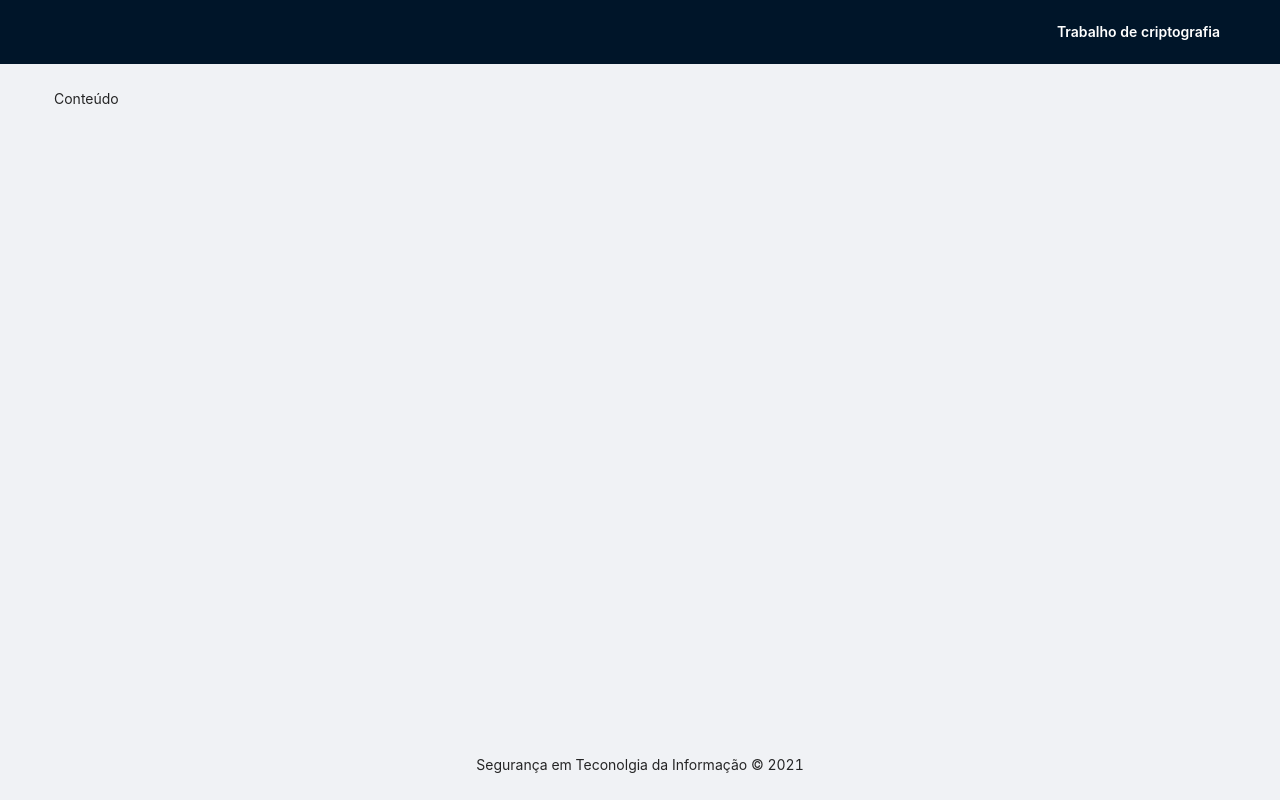
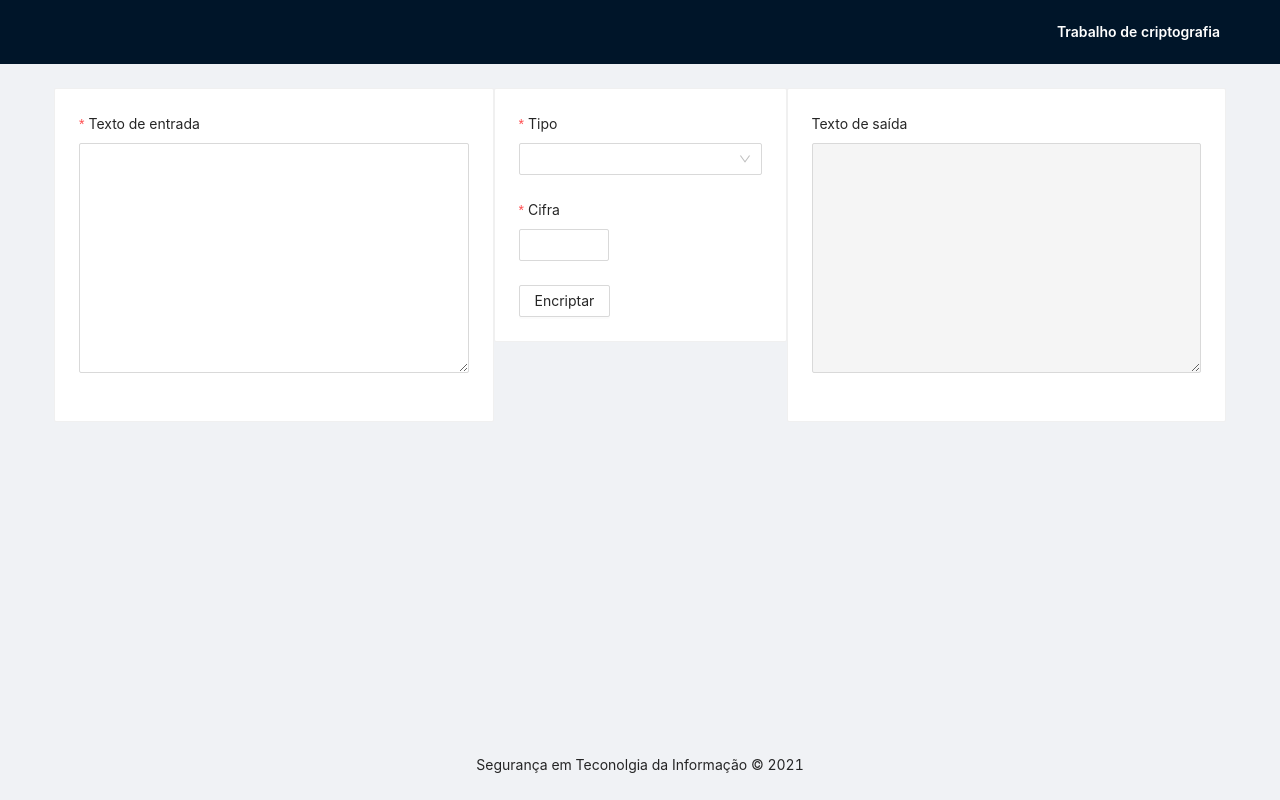
Before and after one commit to vsSanti/trabalho-criptografia, a React (Create React App) app: page /dashboard in a window 1280 px wide. Built offline with nearby package versions, Linux system fonts and the light colour scheme.

Commit message:
feat: caesar cipher

```diff
--- /dev/null
+++ b/src/pages/Dashboard/@types/CipherProps.ts
@@ -0,0 +1,5 @@
+export type CipherProps = {
+  inputText: string;
+  cipher: number;
+  type: 'cipher' | 'decipher';
+};
--- /dev/null
+++ b/src/pages/Dashboard/@types/index.ts
@@ -0,0 +1 @@
+export * from './CipherProps';
--- a/src/pages/Dashboard/index.tsx
+++ b/src/pages/Dashboard/index.tsx
@@ -1,5 +1,78 @@
-import { FC } from 'react';
+import { FC, useCallback } from 'react';
+import { Button, Card, Col, Form, Input, InputNumber, Row, Select } from 'antd';
+
+import { CipherProps } from './@types';
+import { caesarCipher } from './utils/caesar';
+
+const { Option } = Select;
 
 export const Dashboard: FC = () => {
-  return <>Conteúdo</>;
+  const [form] = Form.useForm();
+
+  const handleOnFinish = useCallback(
+    (data: CipherProps) => {
+      const outputText = caesarCipher(data);
+
+      form.setFieldsValue({ outputText });
+    },
+    [form],
+  );
+
+  return (
+    <Form
+      name="crypto"
+      form={form}
+      autoComplete="off"
+      layout="vertical"
+      onFinish={handleOnFinish}
+    >
+      <Row>
+        <Col span={9}>
+          <Card>
+            <Form.Item
+              label="Texto de entrada"
+              name="inputText"
+              rules={[
+                { required: true, message: 'Informe o texto de entrada!' },
+              ]}
+            >
+              <Input.TextArea rows={10} />
+            </Form.Item>
+          </Card>
+        </Col>
+
+        <Col span={6}>
+          <Card>
+            <Form.Item
+              label="Tipo"
+              name="type"
+              rules={[{ required: true, message: 'Informe o tipo!' }]}
+            >
+              <Select>
+                <Option value="cipher">Criptografar</Option>
+                <Option value="decipher">Descriptografar</Option>
+              </Select>
+            </Form.Item>
+
+            <Form.Item
+              label="Cifra"
+              name="cipher"
+              rules={[{ required: true, message: 'Informe a cifra!' }]}
+            >
+              <InputNumber />
+            </Form.Item>
+            <Button htmlType="submit">Encriptar</Button>
+          </Card>
+        </Col>
+
+        <Col span={9}>
+          <Card>
+            <Form.Item label="Texto de saída" name="outputText">
+              <Input.TextArea rows={10} disabled />
+            </Form.Item>
+          </Card>
+        </Col>
+      </Row>
+    </Form>
+  );
 };
--- /dev/null
+++ b/src/pages/Dashboard/utils/caesar.ts
@@ -0,0 +1,12 @@
+import { CipherProps } from '../@types';
+
+export const caesarCipher = (data: CipherProps): string => {
+  const cipher = data.type === 'cipher' ? data.cipher : data.cipher * -1;
+  const arrayOfInputTextChars = data.inputText.split('');
+  const outputText = arrayOfInputTextChars.reduce(
+    (acc, cur) => acc + String.fromCharCode(cur.charCodeAt(0) + cipher),
+    '',
+  );
+
+  return outputText;
+};
```
